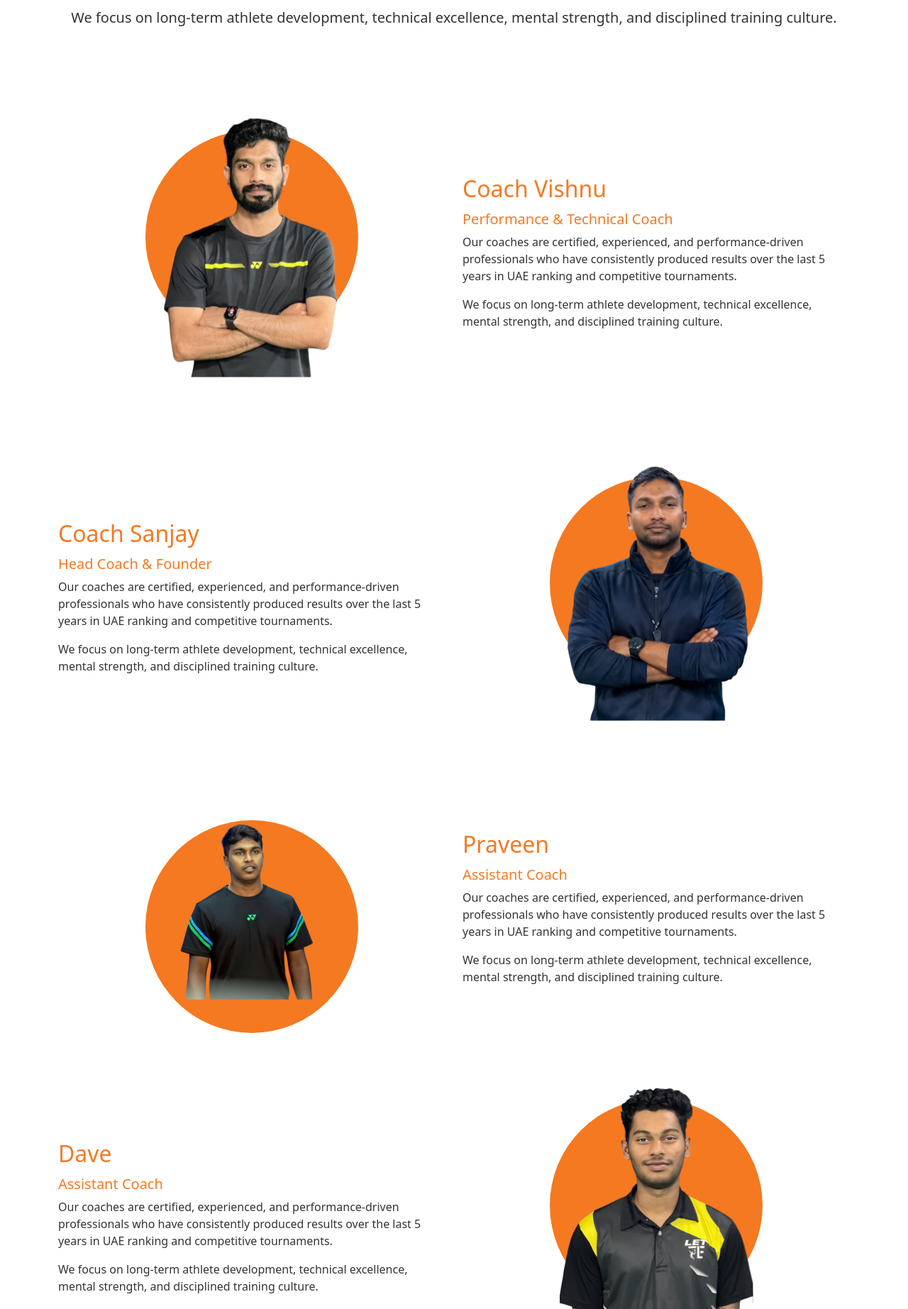
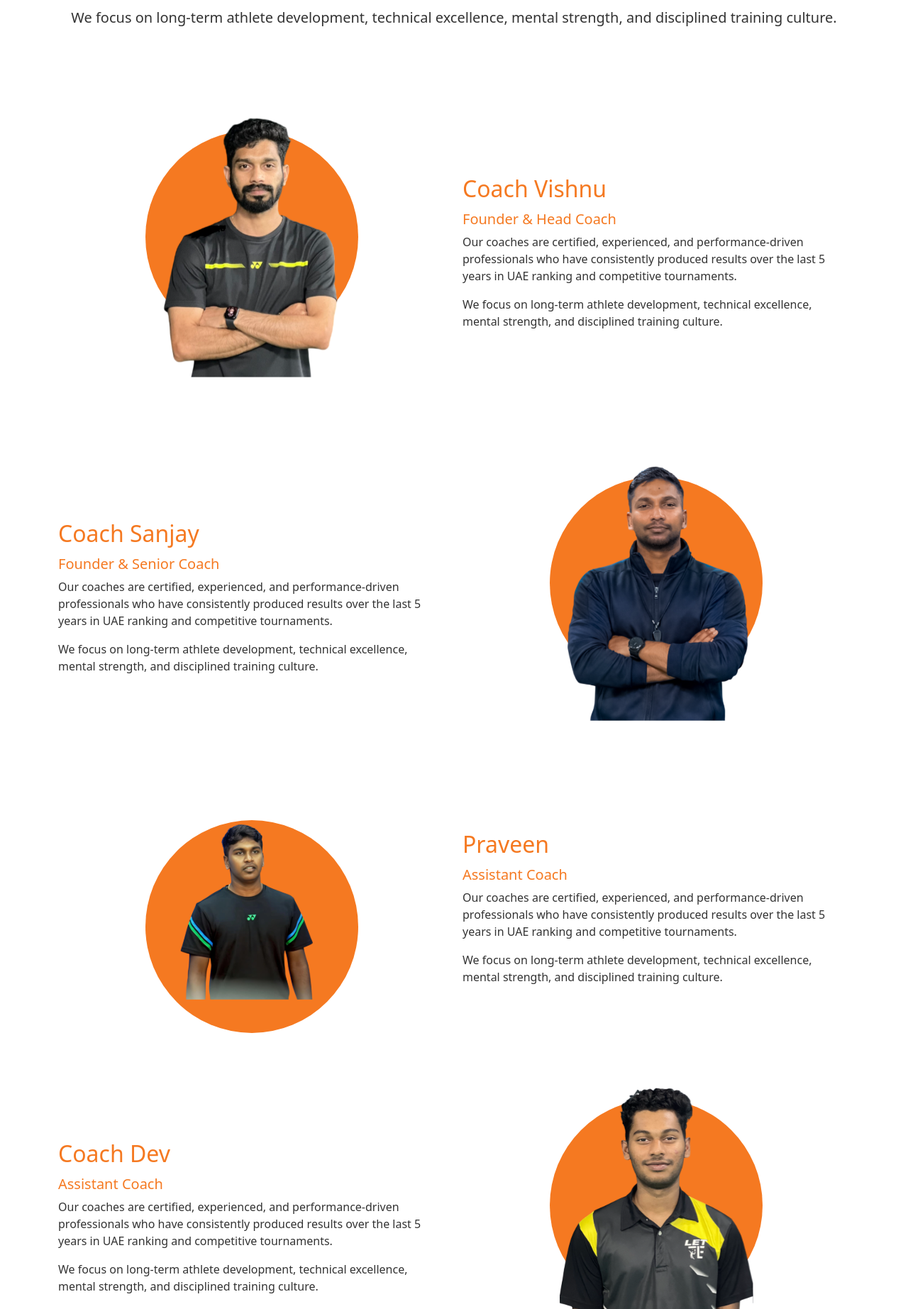
Before and after one commit to Karthick13142000/Batmitton_page, a React (Vite) app: page /warriors in a window 1280 px wide. Shown: the part 971-2816 px from the top of the page at 71% size. Built offline with nearby package versions, Linux system fonts and the light colour scheme; a web font is replaced by a local one.

Commit message:
aug2_ui chnages

```diff
--- a/src/Pages/Contact Us/Contact.jsx
+++ b/src/Pages/Contact Us/Contact.jsx
@@ -11,14 +11,14 @@ import { useLocation } from "react-router-dom";
 import { useRef, useEffect } from "react";
 
 export default function Contact() {
-    const [activeLocation, setActiveLocation] = useState("loc1");
+    const [activeLocation, setActiveLocation] = useState("loc2");
 const location = useLocation();
 const formRef = useRef(null);
 const mapRef = useRef(null);
 
 
     const locations = {
-        loc1: "https://www.google.com/maps/embed?pb=!1m18!1m12!1m3!1d3607.7048914845386!2d55.364645374840194!3d25.280510928322173!2m3!1f0!2f0!3f0!3m2!1i1024!2i768!4f13.1!3m3!1m2!1s0x3e5f5c5c80ae33bf%3A0x9d8c2b8a8fd30a8!2sAmity%20School%20Dubai!5e0!3m2!1sen!2sin!4v1769878833095!5m2!1sen!2sin",
+        // loc1: "https://www.google.com/maps/embed?pb=!1m18!1m12!1m3!1d3607.7048914845386!2d55.364645374840194!3d25.280510928322173!2m3!1f0!2f0!3f0!3m2!1i1024!2i768!4f13.1!3m3!1m2!1s0x3e5f5c5c80ae33bf%3A0x9d8c2b8a8fd30a8!2sAmity%20School%20Dubai!5e0!3m2!1sen!2sin!4v1769878833095!5m2!1sen!2sin",
         loc2: "https://www.google.com/maps/embed?pb=!1m18!1m12!1m3!1d14427.421341725352!2d55.4300556952889!3d25.309064040413826!2m3!1f0!2f0!3f0!3m2!1i1024!2i768!4f13.1!3m3!1m2!1s0x3e5f5edbeb14fb59%3A0x1297d0079a09c4ba!2sIndustrial%20Area%2013%20-%20Sharjah!5e0!3m2!1sen!2sin!4v1769878889896!5m2!1sen!2sin"
     };
 useEffect(() => {
@@ -104,7 +104,7 @@ useEffect(() => {
                                 </div>
                                 <div style={{ display: 'flex', flexDirection: 'column', }}>
                                     <h1 style={{ color: '#333333', fontSize: '16px' }}>Mobile</h1>
-                                    <p>+971 52 114 0123</p>
+                                    <p>+971 54 449 1069</p>
                                 </div>
                             </div>
 
@@ -174,7 +174,7 @@ useEffect(() => {
                 >
                     {/* Location Tabs */}
                     <div style={{ marginBottom: "12px" }}>
-                        <button
+                        {/* <button
                             onClick={() => setActiveLocation("loc1")}
                             style={{
                                 padding: "6px 14px",
@@ -188,7 +188,7 @@ useEffect(() => {
                             }}
                         >
                             Location 1
-                        </button>
+                        </button> */}
 
                         <button
                             onClick={() => setActiveLocation("loc2")}
--- a/src/Pages/Warious/Warious.jsx
+++ b/src/Pages/Warious/Warious.jsx
@@ -73,7 +73,7 @@ export default function Warious() {
   {[
     {
       name: " Coach Vishnu",
-      role: "Performance & Technical Coach",
+      role: "Founder & Head Coach ",
       img: client1,
       desc: [
         "Our coaches are certified, experienced, and performance-driven professionals who have consistently produced results over the last 5 years in UAE ranking and competitive tournaments.",
@@ -82,7 +82,7 @@ export default function Warious() {
     },
     {
       name: " Coach Sanjay",
-      role: "Head Coach & Founder",
+      role: "Founder & Senior Coach",
       img: client2,
       desc: [
         "Our coaches are certified, experienced, and performance-driven professionals who have consistently produced results over the last 5 years in UAE ranking and competitive tournaments.",
@@ -99,7 +99,7 @@ export default function Warious() {
       ]
     },
     {
-      name: "Dave",
+      name: " Coach Dev",
       role: " Assistant Coach",
       img: client4,
       desc: [
```
